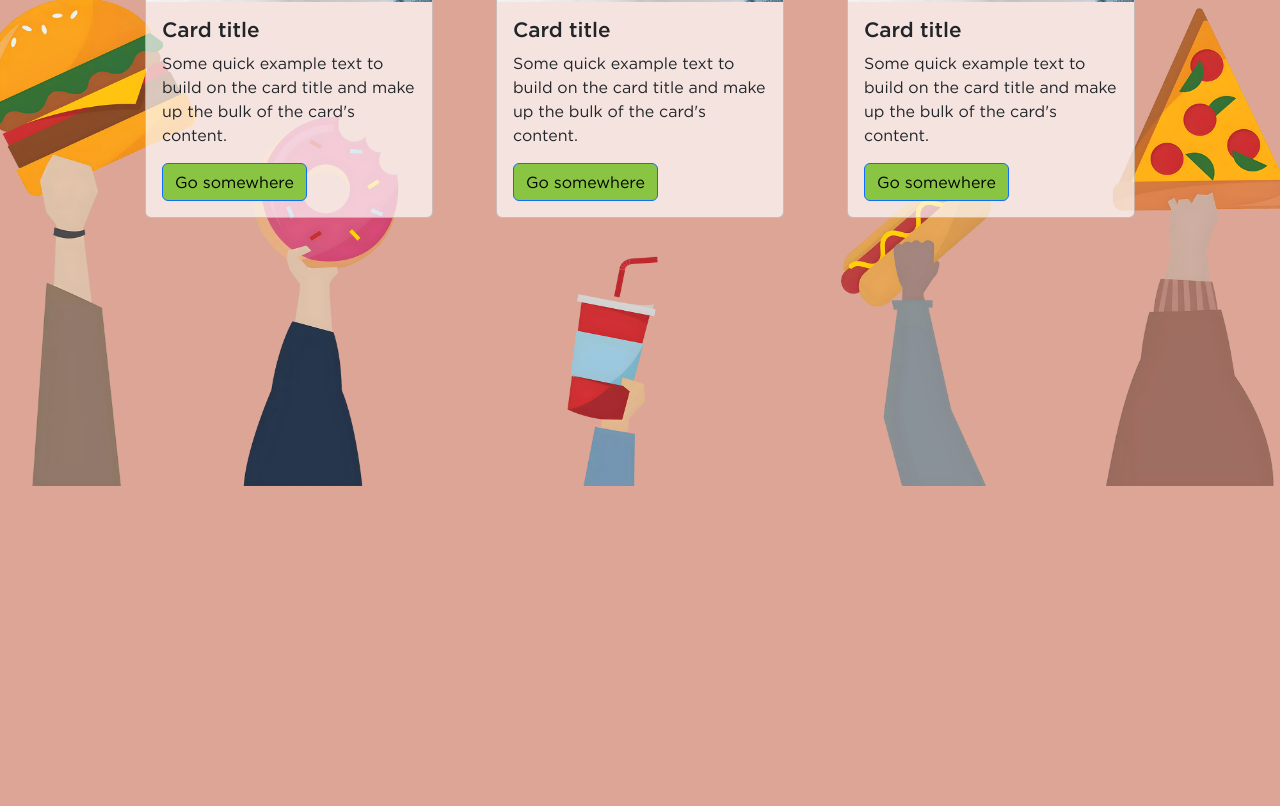
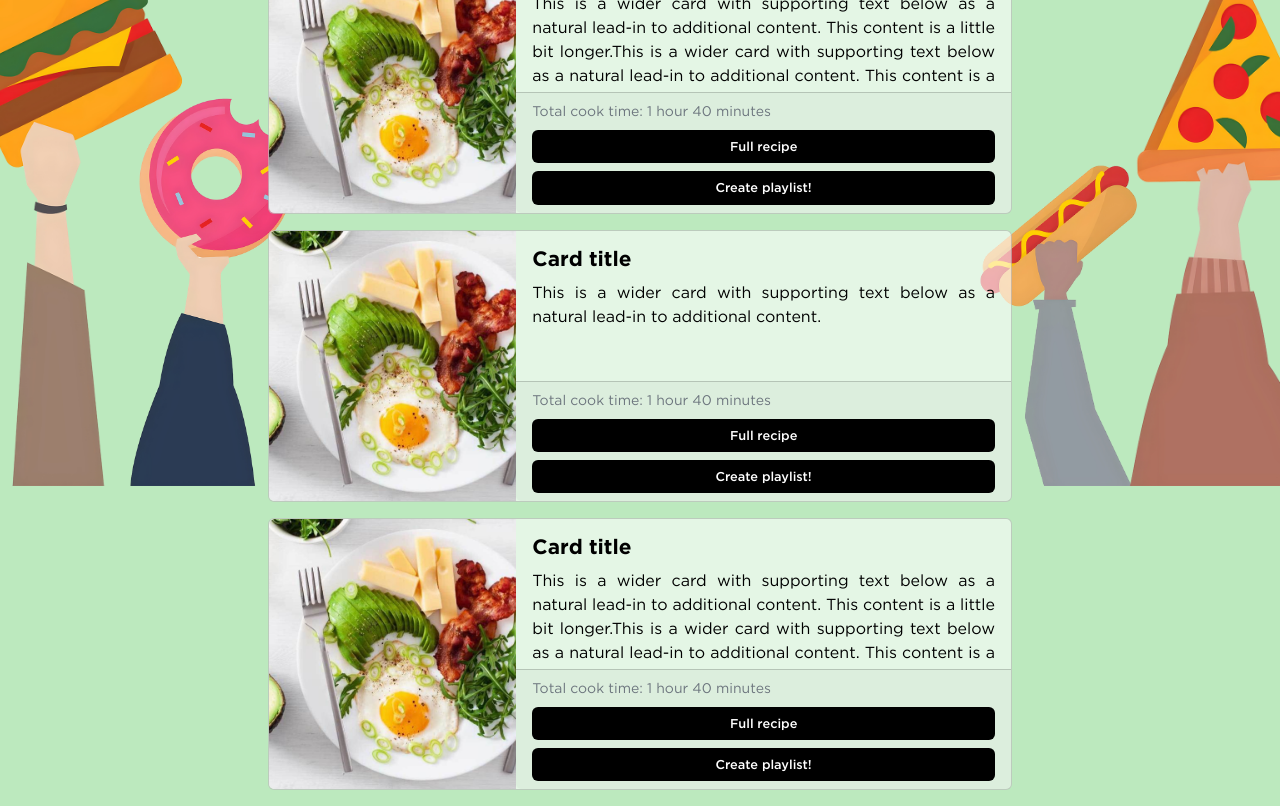
Before and after one commit to Waenp/Foodify, a plain HTML site: page views/search-result.html in a window 1280 px wide. Shown: the part 314-1120 px from the top of the page. Before the commit the page ends 800 px from the top, so only its background shows below. Drawn offline with nearby package versions, Linux system fonts and the light colour scheme.

Commit message:
Receptsida rework, ikon + favicon

```diff
--- a/static/styles.css
+++ b/static/styles.css
@@ -14,10 +14,19 @@ body {
   background: url("/static/images/hands_rearanged_colorcorrect.png") no-repeat bottom center;
   background-size: 100vw;
   background-attachment: fixed;
+  font-family: "gothambook";
 }
 
 #aboutBody {
-  background-color: rgb(220, 165, 149) !important;
+  background-color: rgb(188, 217, 233) !important;
+  background: url("/static/images/burger.png") no-repeat bottom, url("/static/images/donut.png") no-repeat bottom, url("/static/images/pizza.png") no-repeat bottom, url("/static/images/hotdog.png") no-repeat bottom;
+  background-size: 130vw, 100vw, 140vw, 110vw;
+  background-position-x: -5vw, -10vw, -33vw, 6vw;
+  background-attachment: fixed;
+}
+
+#searchResultBody {
+  background-color: rgb(188, 233, 190) !important;
   background: url("/static/images/burger.png") no-repeat bottom, url("/static/images/donut.png") no-repeat bottom, url("/static/images/pizza.png") no-repeat bottom, url("/static/images/hotdog.png") no-repeat bottom;
   background-size: 130vw, 100vw, 140vw, 110vw;
   background-position-x: -5vw, -10vw, -33vw, 6vw;
@@ -31,9 +40,10 @@ body {
 }
 
 #home {
-  font-family: "gothamblack";
+  font-family: "gothambold";
   font-size: 2.3rem;
   text-decoration: none;
+  letter-spacing: -2px;
 }
 
 #navbar a:hover {
@@ -55,6 +65,10 @@ h1:hover {
   text-align: justify;
 }
 
+#recipeContainer {
+  width: 60vw;
+}
+
 #searchLabel {
   font-family: "gothammedium";
   font-weight: 500;
@@ -62,7 +76,6 @@ h1:hover {
 }
 
 #searchInput {
-  font-family: "gothambook";
   width: 40rem;
   height: 4rem;
   font-size: 1.2rem;
@@ -80,27 +93,45 @@ article {
   box-shadow: 0 0 20px rgb(0, 0, 0);
 }
 
-.btn {
-  font-family: "gothambook";
-  font-size: 1rem;
-  background-color:rgb(137, 197, 67);
-  color: black;
-}
 
-.btn:hover {
-  background-color: rgb(146, 216, 88);
-}
 
 .card {
-  background-color: rgba(255, 255, 255, 0.692);
+  background-color: rgba(255, 255, 255, 0.603);
+  text-align: start;
 }
 
 .card-title {
-  font-family: "gothammedium";
+  font-family: "gothambold";
   font-size: 1.3rem;
 }
 
 .card-text {
-  font-family: "gothambook";
   font-size: 1rem;
+  text-align: justify;
 }
+
+.img-food {
+  width: 100%;
+  height: 100%;
+  object-fit: cover;
+}
+
+.btn {
+  font-family: "gothammedium";
+  font-size: 0.8rem;
+}
+
+.btn-full-recipe, .btn-create-playlist {
+  background-color: rgb(0, 0, 0);
+  color: white;
+}
+
+.btn-create-playlist:hover {
+  background-color: rgb(75, 201, 81);
+  color:white;
+}
+
+.btn-full-recipe:hover {
+  background-color:rgb(236, 67, 25);
+  color:white;
+}
--- a/views/search-result.html
+++ b/views/search-result.html
@@ -7,12 +7,15 @@
     <link href="https://cdn.jsdelivr.net/npm/bootstrap@5.2.3/dist/css/bootstrap.min.css" rel="stylesheet" integrity="sha384-rbsA2VBKQhggwzxH7pPCaAqO46MgnOM80zW1RWuH61DGLwZJEdK2Kadq2F9CUG65" crossorigin="anonymous">
     <link rel="stylesheet" href="/static/styles.css">
     <link rel="stylesheet" href="/static/webfontkit/stylesheet.css">
+    <link rel="icon" type="image/x-icon" href="/static/images/subwoofer-icon-web.ico">
   </head>
 
-  <body class="gx-5">
-    <div id="navbar" class="container d-flex align-items-center my-3">
+  <body id="searchResultBody" class="gx-5">
+    <div id="navbar" class="container d-flex align-items-center my-3 p-0">
       <div class="me-auto">
-        <a id="home" class="text-black" href="index.html">Foodify</a>
+        <a id="home" class="text-black" href="index.html">
+          <img src="/static/images/subwoofer-icon-web.png" alt="Logo" width="35" height="36" class="d-inline-block mb-1 me-1">Foodify
+        </a>
       </div>
       <div>
         <a id="about" class="text-black" href="/views/about.html">About</a>
@@ -22,35 +25,71 @@
       </div>
     </div>
 
-    <div id="foodCards" class="container d-flex flex-row justify-content-evenly align-items-center">
-        <div class="card" style="width: 18rem;">
-          <img src="/static/images/Food3.jpg" class="card-img-top" alt="...">
-          <div class="card-body">
-            <h5 class="card-title">Card title</h5>
-            <p class="card-text">Some quick example text to build on the card title and make up the bulk of the card's content.</p>
-            <a href="#" class="btn btn-primary">Go somewhere</a>
+    <div id="recipeContainer" class="container text-black">
+      <h1 class="pt-5 pb-3">Recipes</h1>
+
+      <div class="d-flex flex-column align-items-center">
+        <div class="card mb-3">
+          <div class="row g-0">
+            <div class="col-lg-4">
+              <img src="/static/images/Food3.jpg" class="img-food rounded-start" alt="...">
+            </div>
+            <div class="col-lg-8">
+              <div class="card-body overflow-auto" style="height: 150px;">
+                <h5 class="card-title">Card title</h5>
+                <p class="card-text">This is a wider card with supporting text below as a natural lead-in to additional content. This content is a little bit longer.This is a wider card with supporting text below as a natural lead-in to additional content. This content is a little bit longer.This is a wider card with supporting text below as a natural lead-in to additional content. This content is a little bit longer.This is a wider card with supporting text below as a natural lead-in to additional content. This content is a little bit longer.This is a wider card with supporting text below as a natural lead-in to additional content. This content is a little bit longer.This is a wider card with supporting text below as a natural lead-in to additional content. This content is a little bit longer.</p>
+              </div>
+              <div class="card-footer d-grid gap-2 d-xxl-flex  align-items-end">
+                <small class="text-muted me-auto">Total cook time: 1 hour 40 minutes</small>
+                <a href="#" class="btn btn-full-recipe">Full recipe</a>
+                <a href="#" class="btn btn-create-playlist">Create playlist!</a>
+              </div>
+            </div>
           </div>
         </div>
-        <div class="card" style="width: 18rem;">
-          <img src="/static/images/Food3.jpg" class="card-img-top" alt="...">
-          <div class="card-body">
-            <h5 class="card-title">Card title</h5>
-            <p class="card-text">Some quick example text to build on the card title and make up the bulk of the card's content.</p>
-            <a href="#" class="btn btn-primary">Go somewhere</a>
+
+        <div class="card mb-3">
+          <div class="row g-0">
+            <div class="col-lg-4">
+              <img src="/static/images/Food3.jpg" class="img-food rounded-start" alt="...">
+            </div>
+            <div class="col-lg-8">
+              <div class="card-body overflow-auto" style="height: 150px;">
+                <h5 class="card-title">Card title</h5>
+                <p class="card-text">This is a wider card with supporting text below as a natural lead-in to additional content.</p>
+              </div>
+              <div class="card-footer d-grid gap-2 d-xxl-flex  align-items-end">
+                <small class="text-muted me-auto">Total cook time: 1 hour 40 minutes</small>
+                <a href="#" class="btn btn-full-recipe">Full recipe</a>
+                <a href="#" class="btn btn-create-playlist">Create playlist!</a>
+              </div>
+            </div>
           </div>
         </div>
-        <div class="card" style="width: 18rem;">
-          <img src="/static/images/Food3.jpg" class="card-img-top" alt="...">
-          <div class="card-body">
-            <h5 class="card-title">Card title</h5>
-            <p class="card-text">Some quick example text to build on the card title and make up the bulk of the card's content.</p>
-            <a href="#" class="btn btn-primary">Go somewhere</a>
+        <div class="card mb-3">
+          <div class="row g-0">
+            <div class="col-lg-4">
+              <img src="/static/images/Food3.jpg" class="img-food rounded-start" alt="...">
+            </div>
+            <div class="col-lg-8">
+              <div class="card-body overflow-auto" style="height: 150px;">
+                <h5 class="card-title">Card title</h5>
+                <p class="card-text">This is a wider card with supporting text below as a natural lead-in to additional content. This content is a little bit longer.This is a wider card with supporting text below as a natural lead-in to additional content. This content is a little bit longer.This is a wider card with supporting text below as a natural lead-in to additional content. This content is a little bit longer.This is a wider card with supporting text below as a natural lead-in to additional content. This content is a little bit longer.This is a wider card with supporting text below as a natural lead-in to additional content. This content is a little bit longer.This is a wider card with supporting text below as a natural lead-in to additional content. This content is a little bit longer.</p>
+              </div>
+              <div class="card-footer d-grid gap-2 d-xxl-flex  align-items-end">
+                <small class="text-muted me-auto">Total cook time: 1 hour 40 minutes</small>
+                <a href="#" class="btn btn-full-recipe">Full recipe</a>
+                <a href="#" class="btn btn-create-playlist">Create playlist!</a>
+              </div>
+            </div>
           </div>
         </div>
       </div>
 
 
 
+    </div>
+
     <script src="https://cdn.jsdelivr.net/npm/bootstrap@5.2.3/dist/js/bootstrap.bundle.min.js" integrity="sha384-kenU1KFdBIe4zVF0s0G1M5b4hcpxyD9F7jL+jjXkk+Q2h455rYXK/7HAuoJl+0I4" crossorigin="anonymous"></script>
   </body>
 </html>
```
Also changed, not shown: views/about.html (+4 -1 lines), views/index.html (+5 -5 lines), views/rotw.html (+12 -7 lines), static/images/subwoofer-icon-web.ico (added), static/images/subwoofer-icon-web.png (added).
